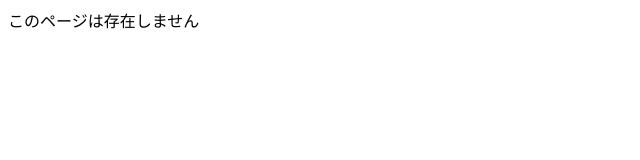
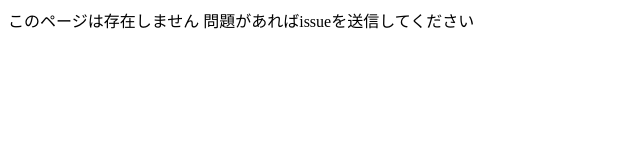
Before and after one commit to pokopoko7/20230421, a plain HTML site: page index.html in a window 1280 px wide. Shown: the whole page, without its empty margins (0-640 px from the left). Drawn offline with Linux system fonts and the light colour scheme.

Commit message:
Update index.html

```diff
--- a/index.html
+++ b/index.html
@@ -6,5 +6,6 @@
   </head>
   <body>
     このページは存在しません
+    問題があればissueを送信してください
   </body>
 </html>
```
